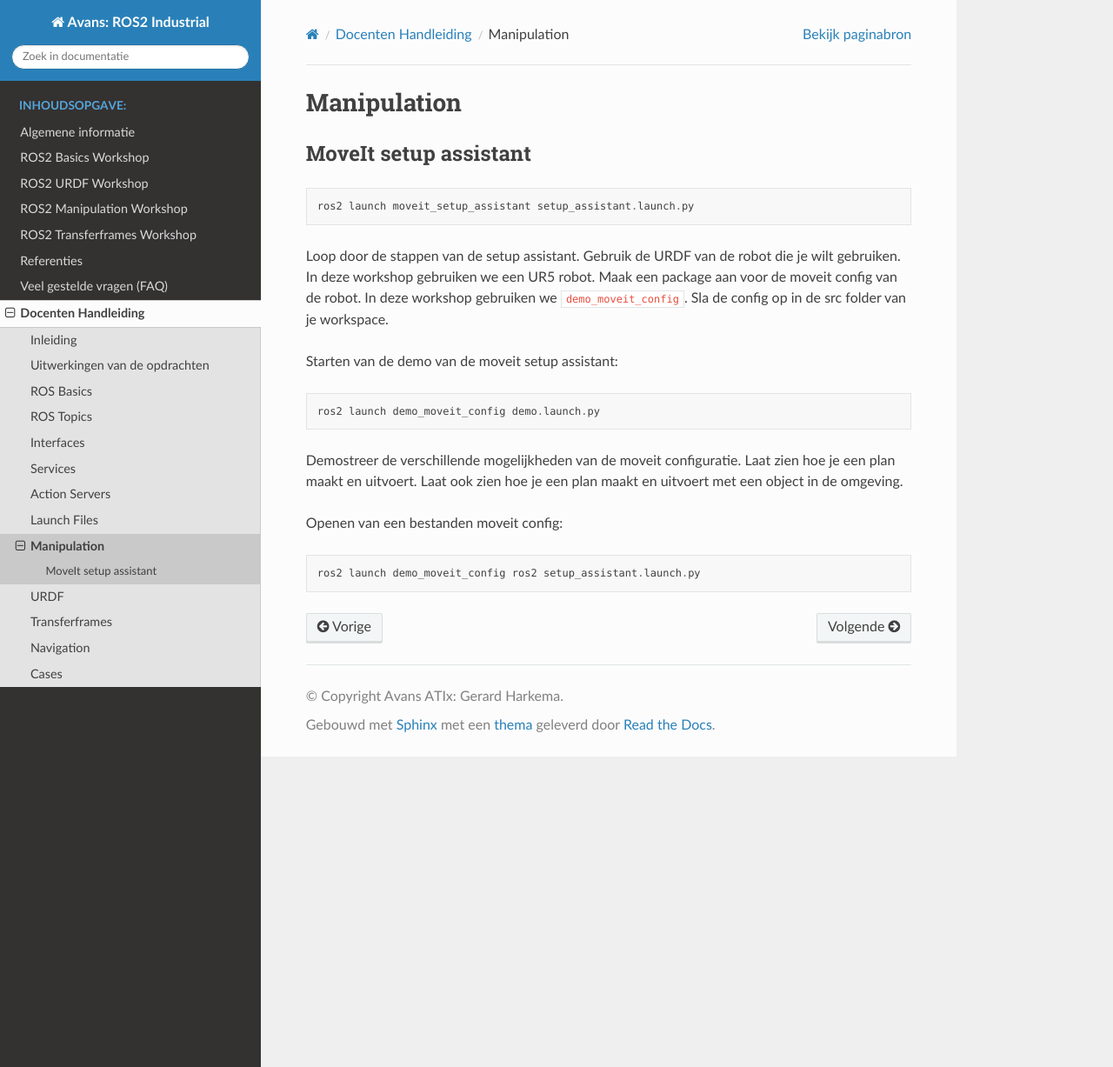
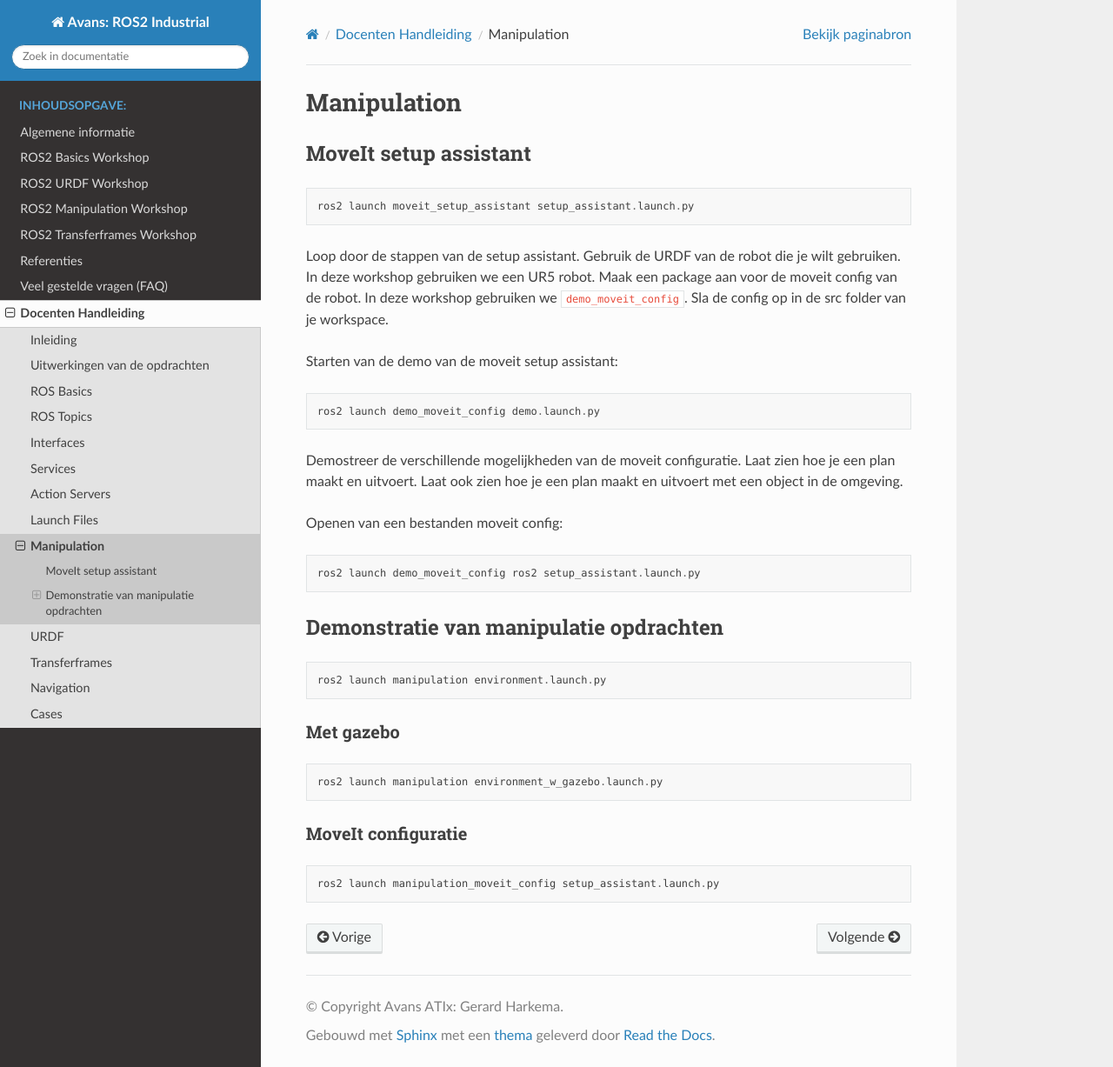
Before and after one commit to AvansMechatronica/ROS2_industrial_workshop, a Sphinx documentation site: the page built from documentation/teacher_manual/manipulation.md, in a window 1280 px wide and 1227 px high. Shown: the whole window at 87% size. Built offline with Sphinx 7.4.7 and the Read the Docs theme 3.1.0, drawn with Linux system fonts in a browser that asks for light colours.

Commit message:
20260510

````diff
--- a/documentation/teacher_manual/manipulation.md
+++ b/documentation/teacher_manual/manipulation.md
@@ -21,3 +21,20 @@ Openen van een bestanden moveit config:
 ```
 ros2 launch demo_moveit_config ros2 setup_assistant.launch.py
 ```
+
+## Demonstratie van manipulatie opdrachten
+```
+ros2 launch manipulation environment.launch.py
+```
+
+### Met gazebo
+
+```
+ros2 launch manipulation environment_w_gazebo.launch.py
+```
+
+### MoveIt configuratie
+
+```
+ros2 launch manipulation_moveit_config setup_assistant.launch.py
+```
````
